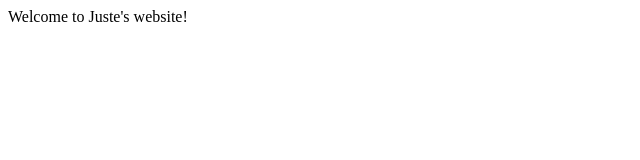
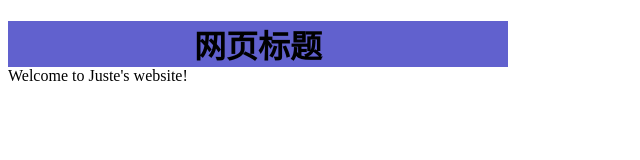
Before and after one commit to justeHe/justeHe.github.io, a plain HTML site: page Juste.html in a window 1280 px wide. Shown: the whole page, without its empty margins (0-640 px from the left). Drawn offline with Linux system fonts and the light colour scheme.

Commit message:
网页文件

```diff
--- a/Juste.html
+++ b/Juste.html
@@ -1,8 +1,13 @@
 <!DOCTYPE html>
-<title>Justes'website</title>
-<meta charset="utf-8">
 <html>
-    <body>
+<head>
+    <title>Justes'website</title>
+    <meta charset="utf-8">
+</head>
+    <div id="Container" style="width: 500px;;">
+        <div id="header" style="background-color: rgb(97, 97, 206); text-align: center;">
+            <h1 style="margin-bottom: 0;">网页标题</h1>
+        </div>
         Welcome to Juste's website!
-    </body>
+    </div>
 </html>
```
